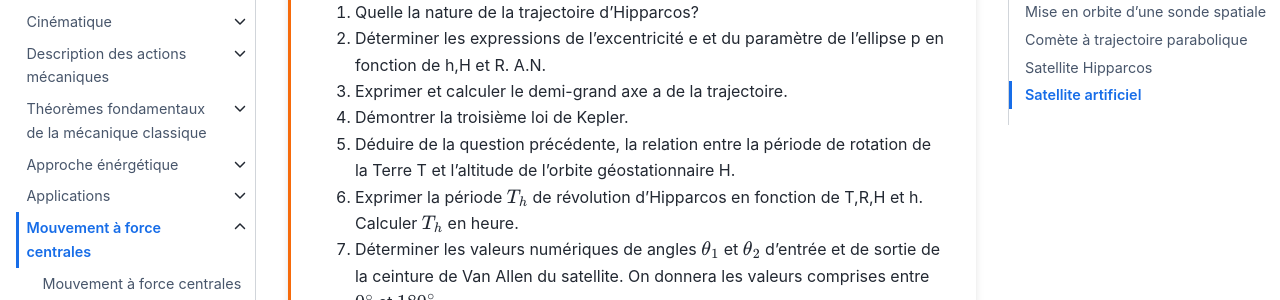
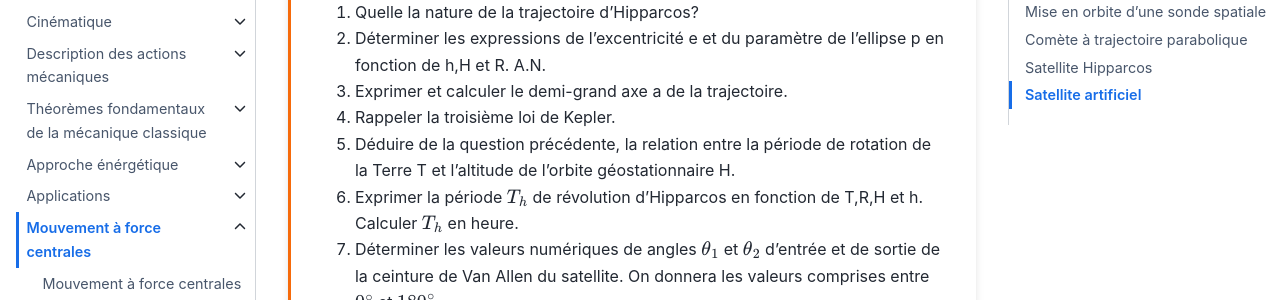
Before and after one commit to pcsi3physiquestan/mecanique_sources, a Jupyter Book: the page built from notebook/centrales_newt_td.md, in a window 1280 px wide and 900 px high, scrolled down 3892 px. Shown: the part 153-453 px from the top of the window. Built offline with Jupyter Book 1.0.4 settings and Sphinx 7.4.7 and the Sphinx Book theme 1.1.4, drawn with Linux system fonts in a browser that asks for light colours; pages that are not in the unit, such as notebooks, are missing from menus.

Commit message:
Mise à jour des sources

```diff
--- a/notebook/centrales_newt_td.md
+++ b/notebook/centrales_newt_td.md
@@ -109,7 +109,7 @@ Une programmation du satellite a permis de s'affranchir des problèmes liés à
 1. Quelle la nature de la trajectoire d'Hipparcos?
 1. Déterminer les expressions de l'excentricité e et du paramètre de l'ellipse p en fonction de h,H et R. A.N.
 1. Exprimer et calculer le demi-grand axe a de la trajectoire.
-1. Démontrer la troisième loi de Kepler.
+1. Rappeler la troisième loi de Kepler.
 1. Déduire de la question précédente, la relation entre la période de rotation de la Terre T et l'altitude de l'orbite géostationnaire H.
 1. Exprimer la période $T_h$ de révolution d'Hipparcos en fonction de T,R,H et h. Calculer $T_h$ en heure.
 1. Déterminer les valeurs numériques de angles $\theta_1$ et $\theta_2$ d'entrée et de sortie de la ceinture de Van Allen du satellite. On donnera les valeurs comprises entre $0 ^{\circ}$ et $180 ^{\circ}$.
```
